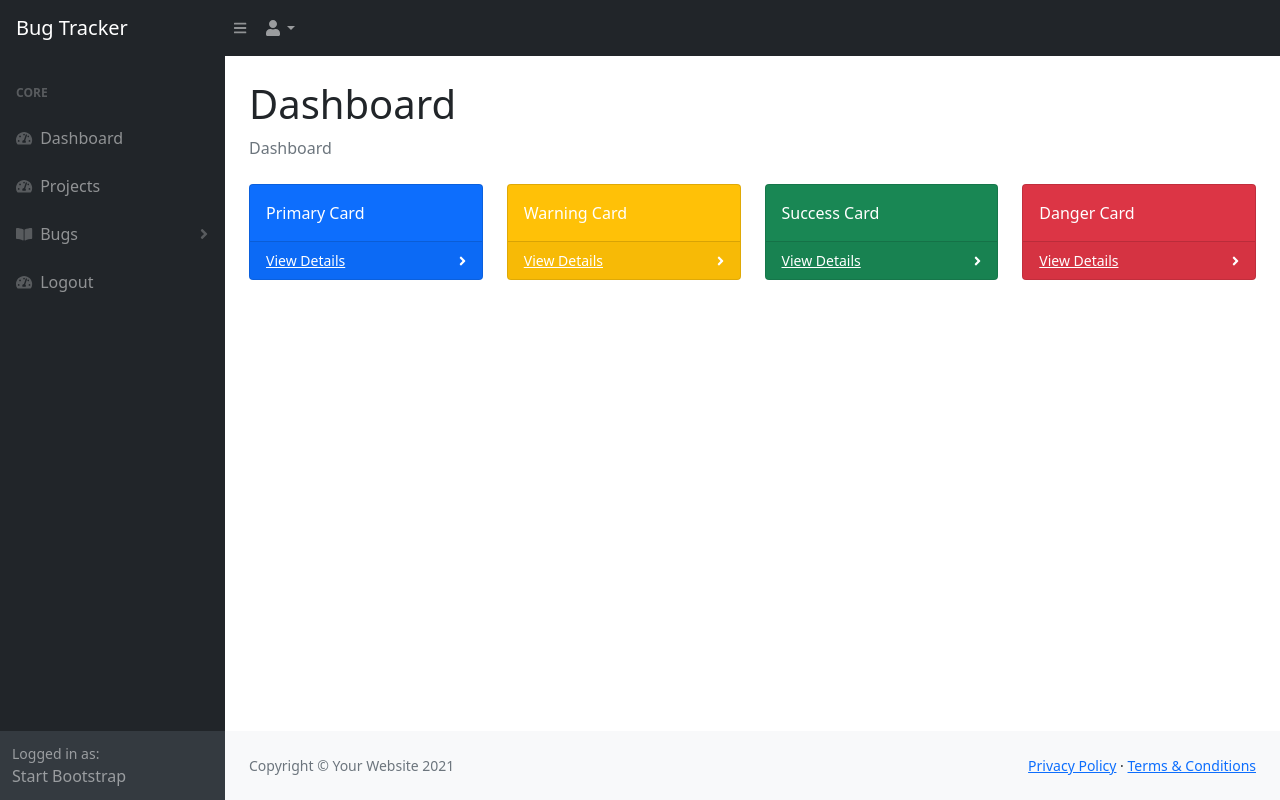
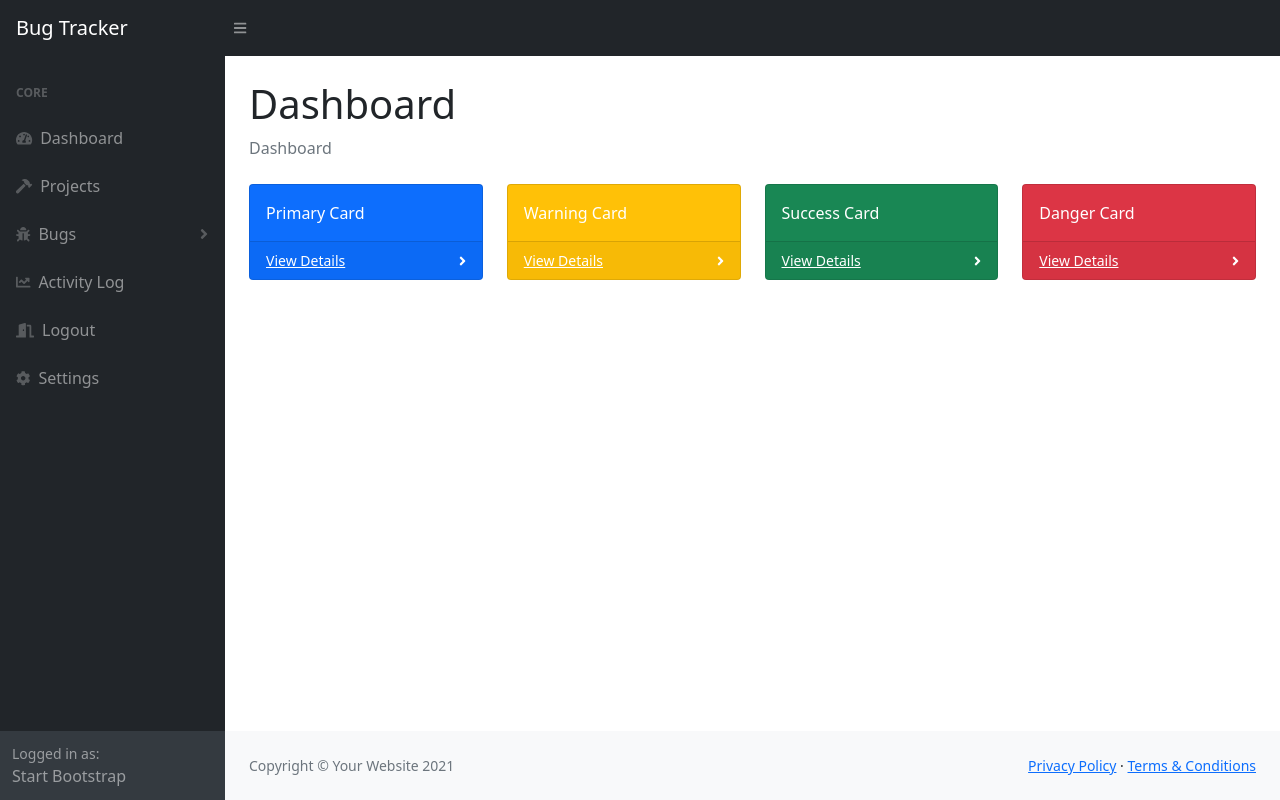
Before and after one commit to elysianalz/team-manager-bug-tracker, a Django app: page /bugtracker/ in a window 1280 px wide. Run offline with Django 4.2, Linux system fonts and the light colour scheme; some libraries are stand-ins or nearby versions.

Commit message:
clean up index and nav, add menu items to sidenav

```diff
--- a/teammanager/bugtracker/templates/bugtracker/nav.html
+++ b/teammanager/bugtracker/templates/bugtracker/nav.html
@@ -3,23 +3,5 @@
     <a class="navbar-brand ps-3" href="index.html">Bug Tracker</a>
     <!-- Sidebar Toggle-->
     <button class="btn btn-link btn-sm order-1 order-lg-0 me-4 me-lg-0" id="sidebarToggle" href="#!"><i class="fas fa-bars"></i></button>
-    <!-- Navbar Search-->
-    <!-- <form class="d-none d-md-inline-block form-inline ms-auto me-0 me-md-3 my-2 my-md-0">
-        <div class="input-group">
-            <input class="form-control" type="text" placeholder="Search for..." aria-label="Search for..." aria-describedby="btnNavbarSearch" />
-            <button class="btn btn-primary" id="btnNavbarSearch" type="button"><i class="fas fa-search"></i></button>
-        </div>
-    </form> -->
-    <!-- Navbar-->
-    <ul class="navbar-nav ms-auto ms-md-0 me-3 me-lg-4">
-        <li class="nav-item dropdown">
-            <a class="nav-link dropdown-toggle" id="navbarDropdown" href="#" role="button" data-bs-toggle="dropdown" aria-expanded="false"><i class="fas fa-user fa-fw"></i></a>
-            <ul class="dropdown-menu dropdown-menu-end" aria-labelledby="navbarDropdown">
-                <li><a class="dropdown-item" href="#!">Settings</a></li>
-                <li><a class="dropdown-item" href="#!">Activity Log</a></li>
-                <li><hr class="dropdown-divider" /></li>
-                <li><a class="dropdown-item" href="#!">Logout</a></li>
-            </ul>
-        </li>
-    </ul>
+
 </nav>
--- a/teammanager/bugtracker/templates/bugtracker/sidenav.html
+++ b/teammanager/bugtracker/templates/bugtracker/sidenav.html
@@ -11,12 +11,12 @@
                     </a>
 
                     <a class="nav-link" href="">
-                        <div class="sb-nav-link-icon"><i class="fas fa-tachometer-alt"></i></div>
+                        <div class="sb-nav-link-icon"><i class="fas fa-hammer"></i></div>
                         Projects
                     </a>
 
                     <a class="nav-link collapsed" href="#" data-bs-toggle="collapse" data-bs-target="#collapsePages" aria-expanded="false" aria-controls="collapsePages">
-                        <div class="sb-nav-link-icon"><i class="fas fa-book-open"></i></div>
+                        <div class="sb-nav-link-icon"><i class="fas fa-bug"></i></div>
                         Bugs
                         <div class="sb-sidenav-collapse-arrow"><i class="fas fa-angle-down"></i></div>
                     </a>
@@ -46,8 +46,18 @@
                     </div>
 
                     <a class="nav-link" href="">
-                        <div class="sb-nav-link-icon"><i class="fas fa-tachometer-alt"></i></div>
+                        <div class="sb-nav-link-icon"><i class="fas fa-chart-line"></i></div>
+                        Activity Log
+                    </a>
+
+                    <a class="nav-link" href="">
+                        <div class="sb-nav-link-icon"><i class="fas fa-door-open"></i></div>
                         Logout
+                    </a>
+
+                    <a class="nav-link" href="">
+                        <div class="sb-nav-link-icon"><i class="fas fa-cog"></i></div>
+                        Settings
                     </a>
 
                 </div>
```
Also changed, not shown: teammanager/bugtracker/templates/bugtracker/index.html (+11 -1 lines).
